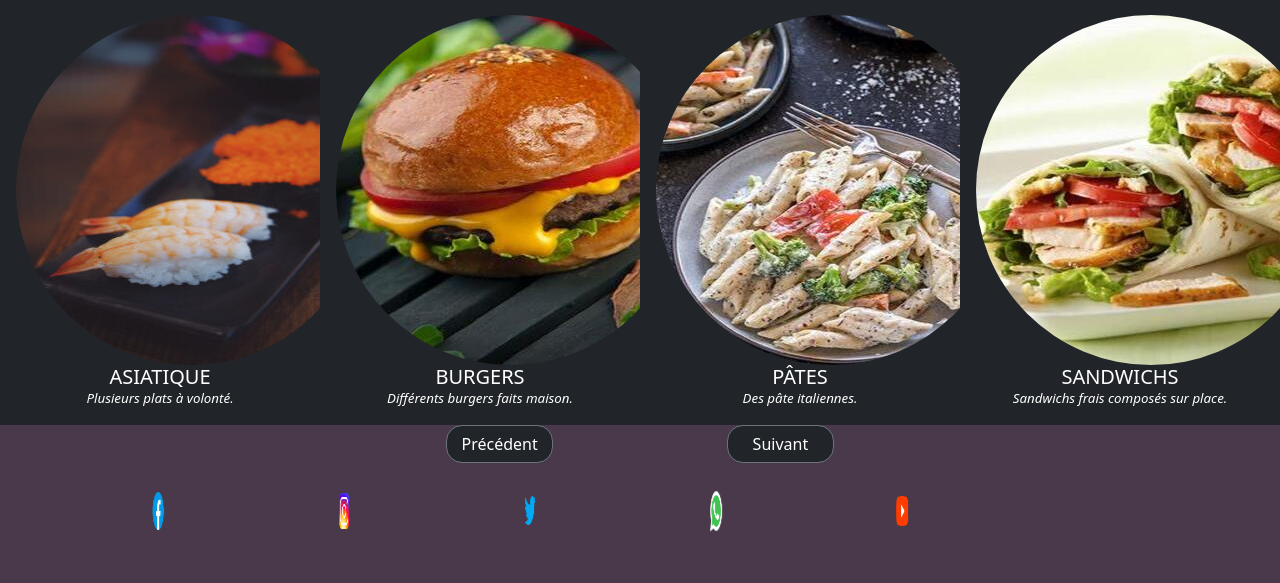
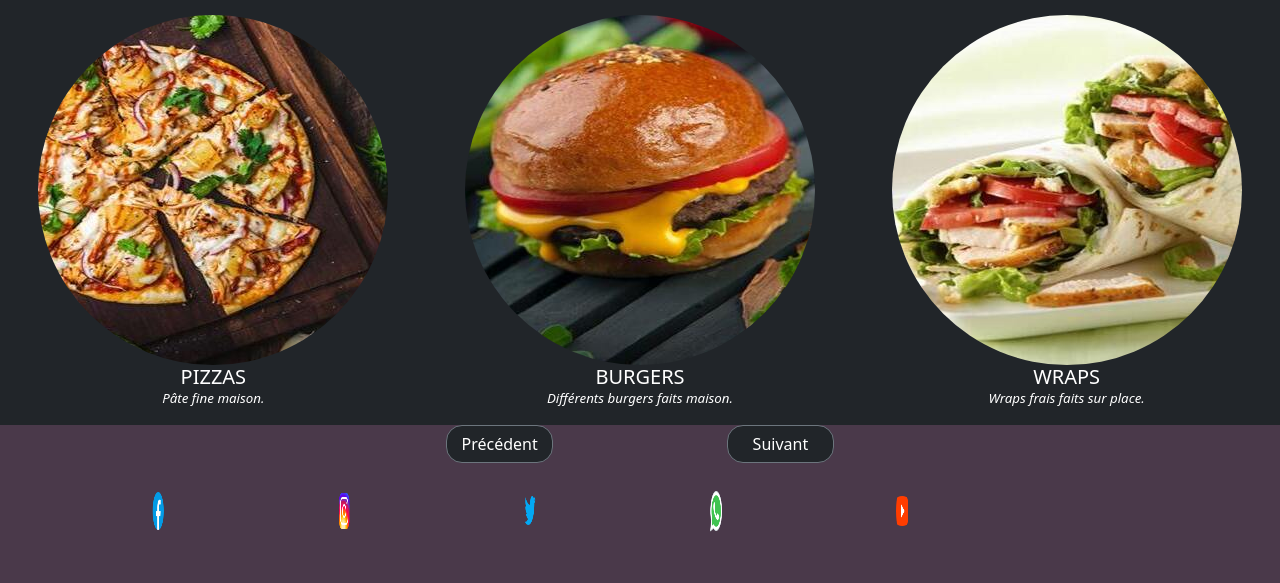
Before and after one commit to mbimba/MS_Developpeur_full_stack_juin-aout2024, a PHP site: page /Eval_MS_full_stack_lignerouge/categorie.php in a window 1280 px wide. Shown: the part 257-840 px from the top of the page. Run offline with PHP 8.4, Linux system fonts and the light colour scheme.

Commit message:
Début page catégorie.php. Plusieurs fichiers de diw qui figurent dans le dossier fullstack supprimés.

```diff
--- a/Eval_MS_full_stack_lignerouge/2024-05-31-10-08-14 commande.txt
+++ /dev/null
@@ -1,4 +0,0 @@
-Nom et prénom: DUPONT Pasaclîneère
-Email: bbbbbbbbb@ggg.com
-Téléphone: 01 23 25 45 55
-Votre demande: BSJRULUOIM7652
--- a/Eval_MS_full_stack_lignerouge/2024-06-03-10-11-47.txt
+++ /dev/null
@@ -1,5 +0,0 @@
-Nom: Pascal hfé
-Prénom: nmhkpofrttr
-Email: yyyy@hg
-Téléphone: 01 02 06 05 05
-Votre demande: bonjour                             jhmfogo$^bvsf
--- a/Eval_MS_full_stack_lignerouge/2024-06-03-10-12-06.txt
+++ /dev/null
@@ -1,5 +0,0 @@
-Nom: pascal hfé
-Prénom: FFF
-Email: dave.loper@afpa.fr
-Téléphone: 01 02 06 05 05
-Votre demande: ujtfggmmmmmmmmmmmmmmmmmm5
--- a/Eval_MS_full_stack_lignerouge/2024-06-04-09-41-37 commande.txt
+++ /dev/null
@@ -1,4 +0,0 @@
-Nom et prénom: DUPONT Pasaclîneère
-Email: aaa@yahh.fr
-Téléphone: 06 85 66 35 22
-Votre demande: 20 rue des Pigeons ààààèèèééé
--- a/Eval_MS_full_stack_lignerouge/2024-06-04-09-50-38.txt
+++ /dev/null
@@ -1,5 +0,0 @@
-Nom: Pascal hfé
-Prénom: SONIA  duraè
-Email: dave.loper@afpa.fr
-Téléphone: 05 96 56 35 46
-Votre demande: BOnjour le monde
--- a/Eval_MS_full_stack_lignerouge/categorie.php
+++ b/Eval_MS_full_stack_lignerouge/categorie.php
@@ -1,14 +1,4 @@
-<!DOCTYPE html>
-<html lang="fr">
-  <head>
-    <meta charset="UTF-8">
-    <meta name="viewport" content="width=device-width, initial-scale=1.0">
-    <title>CATEGORIE V3</title>
-    <link href="https://cdn.jsdelivr.net/npm/bootstrap@5.3.2/dist/css/bootstrap.min.css" rel="stylesheet"
-      integrity="sha384-T3c6CoIi6uLrA9TneNEoa7RxnatzjcDSCmG1MXxSR1GAsXEV/Dwwykc2MPK8M2HN" crossorigin="anonymous">
-    <link href="Lignerouge.css" rel="stylesheet">
-</head>
-
+   <!--       ICI MA PAGE CATGORIE: Avec les Catégories de plats    -->
 
 
 <body style="background-color: #4A394a;">
@@ -38,31 +28,27 @@ require_once ("php/header.php");
 
     <!--            ****************************** 1ER CAROUSEL AVEC 4 IMAGES  ********************************************************    -->
 
-    <!--                      DEBUT CAROUSSEL CATEGORIES                     -->
+    <!-- DEBUT CAROUSSEL CATEGORIES -->
 <main>
-
-    <!-- <div id="carouselExampleControlsNotouching" class="container-fluid carousel slide text-center" style="background-color: #4A394a;" data-bs-touch="false"> -->
   <div id="carouselExample" class="carousel slide text-center" data-bs-ride="carousel" style="background-color: #4A394a;">
     <div class="carousel-inner">
-
-
-            <div class="carousel-item active card-img-top">
-                <div class="card-group">     <!--            ****************** 1ER CAROUSEL AVEC 4 IMAGES  *************************    -->
+      <div class="carousel-item active card-img-top"> <!-- 1ER CAROUSEL AVEC 4 IMAGES -->
+        <div class="card-group">
           <!-- Ajouter des cartes ici selon besoin -->
-                    <div class="img-fluid col-sm-3 p-3 bg-dark text-white">
-                        <a href="platcategorieasiatique.php">
-                        <img class="rounded-circle mx-auto d-block" src="images_the_district/category/asian_food_cat2a.jpg"  alt="...">
+          <div class="img-fluid col-sm-4 p-3 bg-dark text-white">
+            <a href="platcategoriepizza.php">
+              <img class="rounded-circle mx-auto d-block" src="images_the_district/category/pizza_cat.jpg" alt="...">
             </a>
             <div class="card-body">
-                            <h5 class="card-title">ASIATIQUE</h5>
-                            <p class="card-text tailledescriplat"><i>Plusieurs plats à volonté.</i></p>  <!-- "i" permet de mettre le texte en italique -->
+              <h5 class="card-title">PIZZAS</h5>
+              <p class="card-text tailledescriplat"><i>Pâte fine maison.</i></p>
             </div>
           </div>
           <!-- Répéter pour 6 cartes ou plus selon besoin -->
           <!-- Ajouter des cartes ici selon besoin -->
-                    <div class="img-fluid col-sm-3 p-3 bg-dark text-white">
+          <div class="img-fluid col-sm-4 p-3 bg-dark text-white">
             <a href="platcategorieburger.php">
-                        <img class="rounded-circle mx-auto d-block" src="images_the_district/category/burger_cat.jpg"  alt="...">
+              <img class="rounded-circle mx-auto d-block" src="images_the_district/category/burger_cat.jpg" alt="...">
             </a>
             <div class="card-body">
               <h5 class="card-title">BURGERS</h5>
@@ -71,7 +57,21 @@ require_once ("php/header.php");
           </div>
           <!-- Répéter pour 6 cartes ou plus selon besoin -->
           <!-- Ajouter des cartes ici selon besoin -->
-                    <div class="img-fluid col-sm-3 p-3 bg-dark text-white">
+          <div class="img-fluid col-sm-4 p-3 bg-dark text-white">
+            <a href="platcategoriesandwich.php">
+              <img class="rounded-circle mx-auto d-block" src="images_the_district/category/wrap_cat.jpg" alt="...">
+            </a>
+            <div class="card-body">
+              <h5 class="card-title">WRAPS</h5>
+              <p class="card-text tailledescriplat"><i>Wraps frais faits sur place.</i></p>
+            </div>
+          </div>
+        </div>
+      </div>
+      <div class="carousel-item"> <!-- 2EME CAROUSEL AVEC 4 IMAGES -->
+        <div class="card-group">
+          <!-- Ajouter des cartes ici selon besoin -->
+          <div class="img-fluid col-sm-4 p-3 bg-dark text-white">
             <a href="platcategoriepate.php">
               <img class="rounded-circle mx-auto d-block" src="images_the_district/category/pasta_cat.jpg" alt="...">
             </a>
@@ -82,85 +82,43 @@ require_once ("php/header.php");
           </div>
           <!-- Répéter pour 6 cartes ou plus selon besoin -->
           <!-- Ajouter des cartes ici selon besoin -->
-                    <div class="img-fluid col-sm-3 p-3 bg-dark text-white">
+          <div class="img-fluid col-sm-4 p-3 bg-dark text-white">
             <a href="platcategoriesandwich.php">
-                        <img class="rounded-circle mx-auto d-block" src="images_the_district/category/wrap_cat.jpg"  alt="...">
+              <img class="rounded-circle mx-auto d-block" src="images_the_district/category/wrap_cat.jpg" alt="...">
             </a>
             <div class="card-body">
               <h5 class="card-title">SANDWICHS</h5>
               <p class="card-text tailledescriplat"><i>Sandwichs frais composés sur place.</i></p>
             </div>
           </div>
-
-                    <!-- Répéter pour 6 cartes ou plus selon besoin -->
-                </div>
-            </div>
-            <div class="carousel-item">     <!--            ****************** 2EME CAROUSEL AVEC 4 IMAGES  *************************    -->
-            <div class="card-group">
-                <!-- Ajouter des cartes ici selon besoin -->
-                <div class="img-fluid col-sm-3 p-3 bg-dark text-white">
-                    <a href="platcategoriepizza.php">
-                    <img class="rounded-circle mx-auto d-block" src="images_the_district/category/pizza_cat.jpg"  alt="...">
-                    </a>
-                    <div class="card-body">
-                        <h5 class="card-title">PIZZAS</h5>
-                        <p class="card-text tailledescriplat"><i>Pâte fine maison.</i></p>
-                    </div>
-                </div>
           <!-- Répéter pour 6 cartes ou plus selon besoin -->
           <!-- Ajouter des cartes ici selon besoin -->
-                <div class="img-fluid col-sm-3 p-3 bg-dark text-white">
+          <div class="img-fluid col-sm-4 p-3 bg-dark text-white">
             <a href="platcategoriesalade.php">
-                    <img class="rounded-circle mx-auto d-block" src="images_the_district/category/salade_cat.jpg"  alt="...">
+              <img class="rounded-circle mx-auto d-block" src="images_the_district/category/salade_cat.jpg" alt="...">
             </a>
             <div class="card-body">
               <h5 class="card-title">SALADES</h5>
               <p class="card-text tailledescriplat"><i>Avec des légumes de la région.</i></p>
             </div>
           </div>
-                <!-- Répéter pour 6 cartes ou plus selon besoin -->
-                <!-- Ajouter des cartes ici selon besoin -->
-                <div class="img-fluid col-sm-3 p-3 bg-dark text-white">
-                    <a href="platcategoriegrillade.php">
-                    <img class="rounded-circle mx-auto d-block" src="images_the_district/category/grillade.jpg"  alt="...">
-                    </a>
-                    <div class="card-body">
-                        <h5 class="card-title">GRILLADES</h5>
-                        <p class="card-text tailledescriplat"><i>Viandes et poissons cuits au feu de bois.</i></p>
         </div>
       </div>
-                <!-- Répéter pour 6 cartes ou plus selon besoin -->
-                <!-- Ajouter des cartes ici selon besoin -->
-                <div class="img-fluid col-sm-3 p-3 bg-dark text-white">
-                    <a href="platcategorievegan.php">
-                    <img class="rounded-circle mx-auto d-block" src="images_the_district/category/Vegan.jpg"  alt="...">
-                    </a>
-                    <div class="card-body">
-                        <h5 class="card-title">VEGAN</h5>
-                        <p class="card-text tailledescriplat"><i>Que du frais et du bio.</i></p>
     </div>
-                </div>
-
-                <!-- Répéter pour 6 cartes ou plus selon besoin -->
-            </div>
-</div>
-<!-- ************************************************************************** -->
-
-<!-- Ajouter d'autres items pour le carrousel ici -->
-</div>       <!--ICI Mes boutons de carousel -->
+    <!-- ICI Mes boutons de carousel -->
     <button class="carousel-control-prev d-none" id="carouselcatprec" type="button" data-bs-target="#carouselExample" data-bs-slide="prev">
       <span class="carousel-control-prev-icon" aria-hidden="true"></span>
-<button class="btn btn-secondary bg-dark rounded-4 col-sm-1 espacebouton" onclick="precedent()" type="button">Précédent</button>         <!-- col-sm-1 permet d'avoir des boutons d'une même largeur -->
-
-
+      <button class="btn btn-secondary bg-dark rounded-4 col-sm-1 espacebouton" onclick="precedent()" type="button">Précédent</button>
+      <!-- col-sm-1 permet d'avoir des boutons d'une même largeur -->
+    </button>
     <button class="carousel-control-next d-none" id="carouselcatsuiv" type="button" data-bs-target="#carouselExample" data-bs-slide="next">
       <span class="carousel-control-next-icon" aria-hidden="true"></span>
-<button class="btn btn-secondary bg-dark rounded-4 col-sm-1 espacebouton" onclick="suivant()"  type="button">Suivant</button>   <!-- col-sm-1 permet d'avoir des boutons d'une même largeur -->
-
-
+      <button class="btn btn-secondary bg-dark rounded-4 col-sm-1 espacebouton" onclick="suivant()" type="button">Suivant</button>
+      <!-- col-sm-1 permet d'avoir des boutons d'une même largeur -->
+    </button>
   </div>
 </main>
-
+<!-- FIN CAROUSSEL CATEGORIES -->
 
 
 
--- a/Eval_MS_full_stack_lignerouge/dao.php
+++ b/Eval_MS_full_stack_lignerouge/dao.php
@@ -6,7 +6,7 @@
 // Fonction pour récupérer les catégories de la base de données
 function get_categories($conn, $limit = null, $offset = null) {
     // Requête SQL pour sélectionner toutes les catégories
-    $sql = "SELECT * FROM categorie";
+    $sql = "SELECT * FROM categorie where categorie.active = 'Yes'";
      // Si une limite est spécifiée, l'ajouter à la requête
     if ($limit !== null) {
         $sql .= " LIMIT $limit";
--- a/Eval_MS_full_stack_lignerouge/php/AAAAA-commande.txt
+++ /dev/null
@@ -1,3 +0,0 @@
-
-dupont pascal,dave.loper@afpa.fr,01 23 25 45 55,hello !!!!!!!!!!! tout est ok
-DUPONT Pasaclîneère,dave.loper@afpa.fr,01 23 25 45 55,12 rue des Pigeons
--- a/Eval_MS_full_stack_lignerouge/php/commande.txt
+++ /dev/null
@@ -1,2 +0,0 @@
-
-dupont pascal,dave.loper@afpa.fr,01 23 25 45 55,hello !!!!!!!!!!! jour j
```
Also changed, not shown: Eval_MS_full_stack_lignerouge/php/AAAA-MM-JJ-HH-MM-SS.txt (deleted, +0 -46 lines), Eval_MS_full_stack_lignerouge/php/formcontact.php (deleted, +0 -88 lines), Eval_MS_full_stack_lignerouge/php/formulairecommande.php (deleted, +0 -12 lines), Eval_MS_full_stack_lignerouge/php/formulairecontact.php (deleted, +0 -23 lines), Eval_MS_full_stack_lignerouge/categorie2.php (added). Lines whose indentation alone changed are shown as unchanged.
